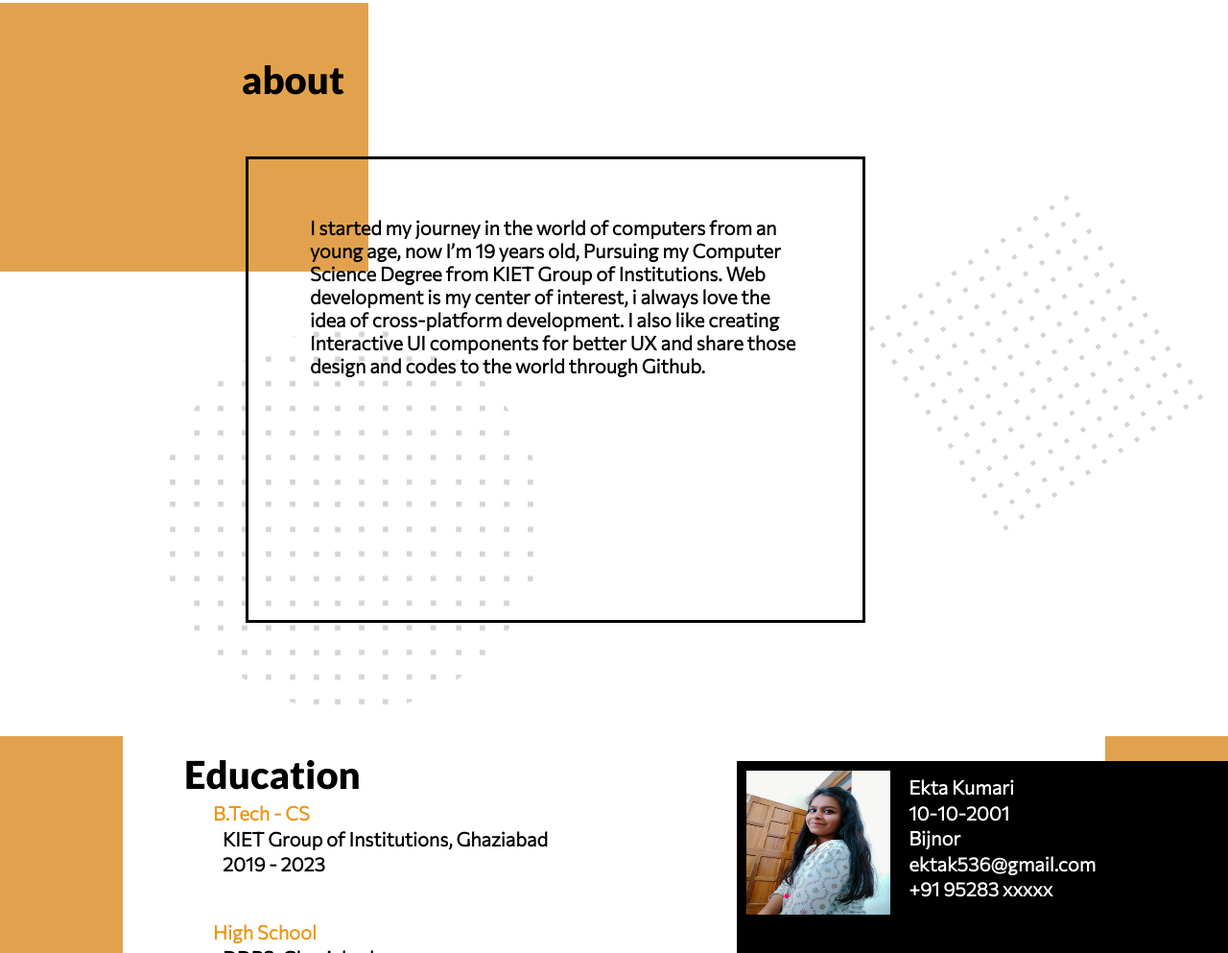
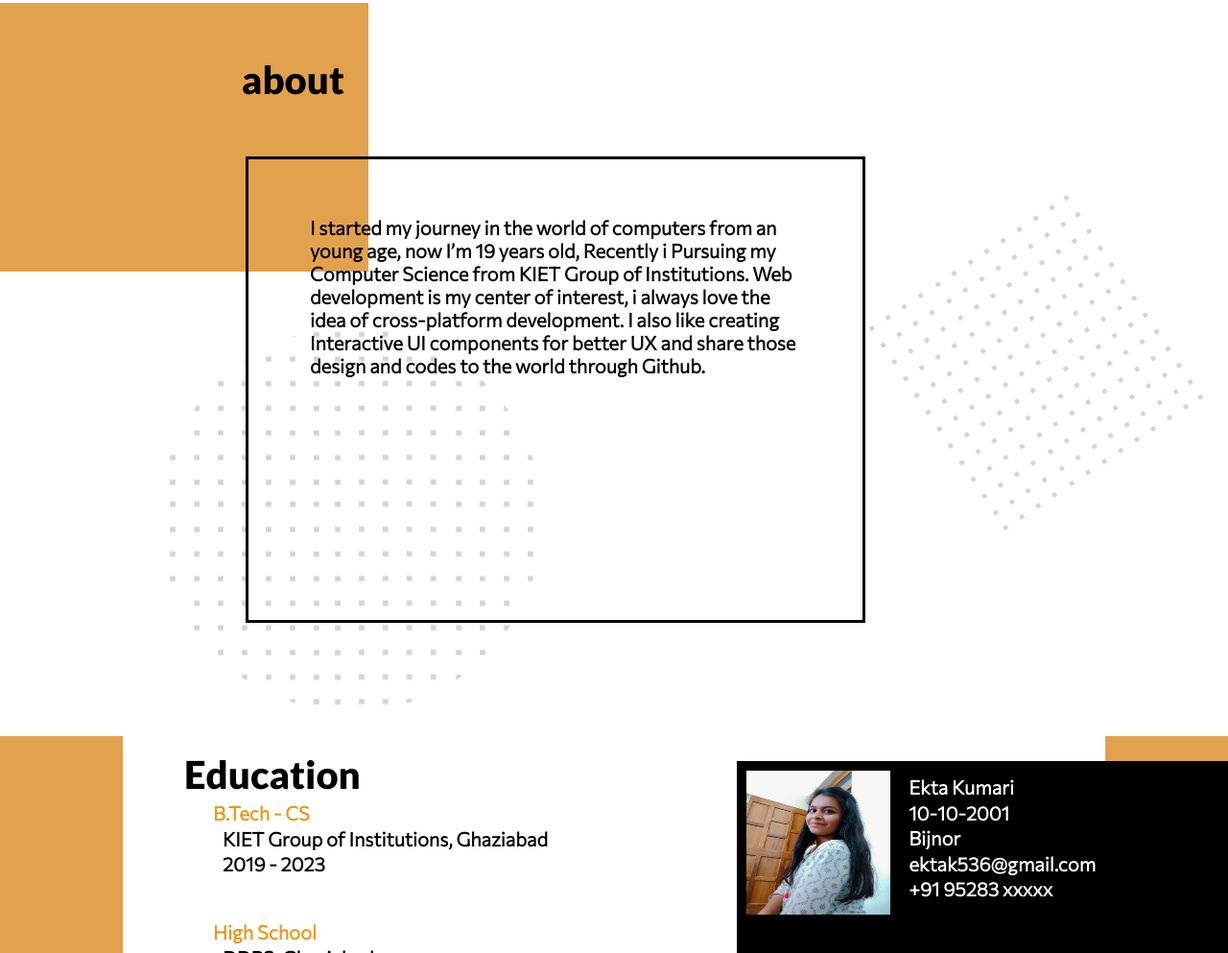
Before and after one commit to ekta-10/my_portfolio, a plain HTML site: page index.html in a window 1280 px wide. Shown: the part 877-1870 px from the top of the page at 96% size. Drawn offline with Linux system fonts and the light colour scheme; a web font is replaced by a local one.

Commit message:
Update index.html

```diff
--- a/index.html
+++ b/index.html
@@ -45,7 +45,7 @@
     	</div>
     	<div class="box">
     		<h4>I started my journey in the world of computers from an young age,
-            now I’m 19 years old, Pursuing my Computer Science Degree from
+            now I’m 19 years old, Recently i Pursuing my Computer Science from
             KIET Group of Institutions.  Web development is my center of interest, i always
             love the idea of cross-platform development. I also like
 			creating Interactive UI components for better UX  and share those design and codes
```
